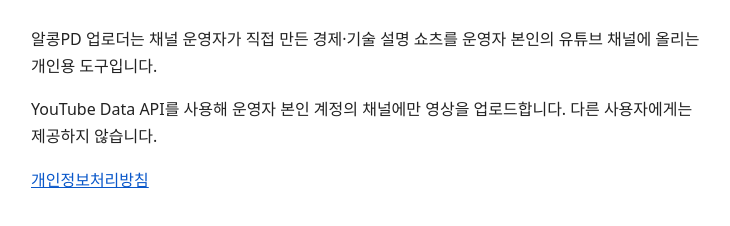
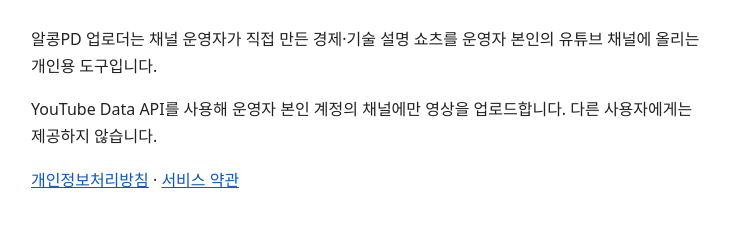
Before and after one commit to akdkminer/alkongpd, a plain HTML site: page index.html in a window 1280 px wide. Shown: the part 90-316 px from the top of the page, without its empty margins (269-999 px from the left). Drawn offline with Linux system fonts and the light colour scheme.

Commit message:
link terms

```diff
--- a/index.html
+++ b/index.html
@@ -6,5 +6,5 @@
 <h1>알콩PD 업로더</h1>
 <p>알콩PD 업로더는 채널 운영자가 직접 만든 경제·기술 설명 쇼츠를 운영자 본인의 유튜브 채널에 올리는 개인용 도구입니다.</p>
 <p>YouTube Data API를 사용해 운영자 본인 계정의 채널에만 영상을 업로드합니다. 다른 사용자에게는 제공하지 않습니다.</p>
-<p><a href="privacy.html">개인정보처리방침</a></p>
+<p><a href="privacy.html">개인정보처리방침</a> · <a href="terms.html">서비스 약관</a></p>
 </body></html>
```
